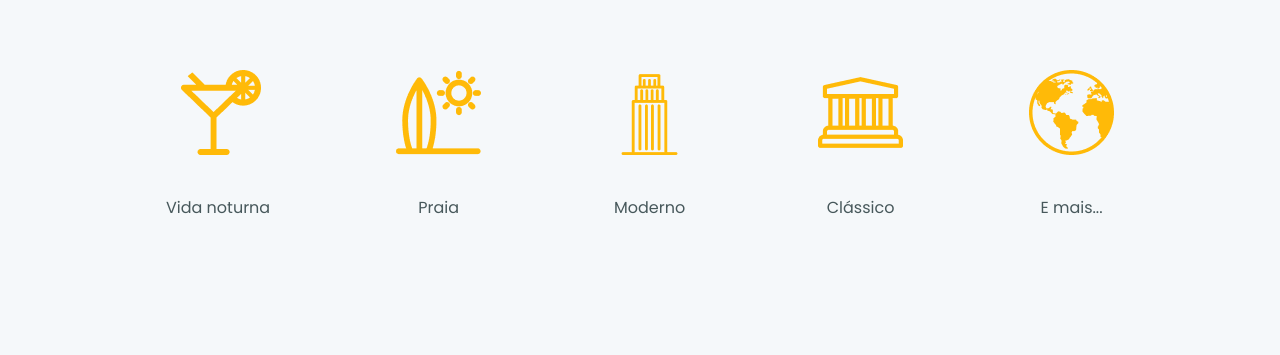
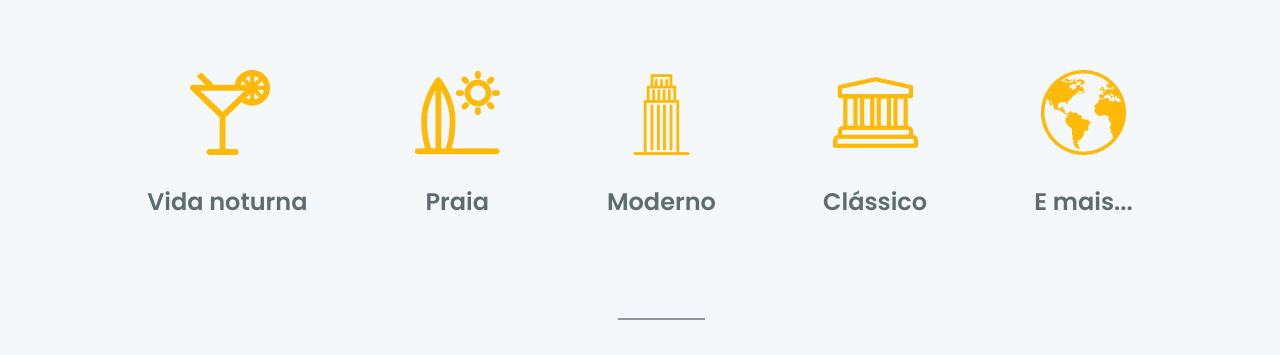
Before and after one commit to brunomestanza/ignite-challenge-06, a Next.js app: page / in a window 1280 px wide. Shown: the part 442-797 px from the top of the page. Built offline with nearby package versions, Linux system fonts and the light colour scheme.

Commit message:
Feat: TravelTypes component

```diff
--- a/src/components/TravelTypes/TravelOption.tsx
+++ /dev/null
@@ -1,15 +0,0 @@
-import { Flex, Image, Text } from "@chakra-ui/react";
-
-interface TravelOptionProps {
-  imageSource: string;
-  title: string;
-}
-
-export function TravelOption({ imageSource, title }: TravelOptionProps) {
-  return (
-    <Flex direction="column" justify="space-between" align="center" h="150px">
-      <Image alt={title} src={imageSource} />
-      <Text>{title}</Text>
-    </Flex>
-  );
-};
--- /dev/null
+++ b/src/components/TravelTypes/TravelOptionContainer.tsx
@@ -0,0 +1,23 @@
+import { Divider, Flex } from "@chakra-ui/react";
+import { TravelOptionContent } from "./TravelOptionContent";
+
+interface TravelOptionContainerProps {
+  imageSource: string;
+  title: string;
+  hasBorder?: boolean;
+}
+
+export function TravelOptionContainer({ imageSource, title, hasBorder = false }: TravelOptionContainerProps) {
+  if (hasBorder) {
+    return (
+      <Flex direction="column" justify="space-between" align="center" height={250}>
+        <TravelOptionContent title={title} imageSource={imageSource} />
+        <Divider width="80%" borderBottomColor="gray.900" borderBottomWidth={2} />
+      </Flex>
+    );
+  } else {
+    return (
+      <TravelOptionContent title={title} imageSource={imageSource} />
+    );
+  };
+};
--- /dev/null
+++ b/src/components/TravelTypes/TravelOptionContent.tsx
@@ -0,0 +1,15 @@
+import { Flex, Image, Text } from "@chakra-ui/react";
+
+interface TravelOptionContentProps {
+  imageSource: string;
+  title: string;
+}
+
+export function TravelOptionContent({ imageSource, title }: TravelOptionContentProps) {
+  return (
+    <Flex direction="column" justify="space-between" align="center" height={150}>
+      <Image alt={title} src={imageSource} />
+      <Text fontWeight="semibold" color="gray.800" fontSize="2xl">{title}</Text>
+    </Flex>
+  );
+};
--- a/src/components/TravelTypes/index.tsx
+++ b/src/components/TravelTypes/index.tsx
@@ -1,14 +1,14 @@
 import { Flex } from "@chakra-ui/react";
-import { TravelOption } from "./TravelOption";
+import { TravelOptionContainer } from "./TravelOptionContainer";
 
 export function TravelTypes() {
   return (
     <Flex maxWidth={1440} mx="auto" mt="20" px="10" justify="space-evenly">
-      <TravelOption title="Vida noturna" imageSource="/travel-types/life.png" />
-      <TravelOption title="Praia" imageSource="/travel-types/surf.png" />
-      <TravelOption title="Moderno" imageSource="/travel-types/modern.png" />
-      <TravelOption title="Clássico" imageSource="/travel-types/classic.png" />
-      <TravelOption title="E mais..." imageSource="/travel-types/more.png" />
+      <TravelOptionContainer title="Vida noturna" imageSource="/travel-types/life.png" />
+      <TravelOptionContainer title="Praia" imageSource="/travel-types/surf.png" />
+      <TravelOptionContainer title="Moderno" imageSource="/travel-types/modern.png" hasBorder />
+      <TravelOptionContainer title="Clássico" imageSource="/travel-types/classic.png" />
+      <TravelOptionContainer title="E mais..." imageSource="/travel-types/more.png" />
     </Flex>
   );
 };
```
